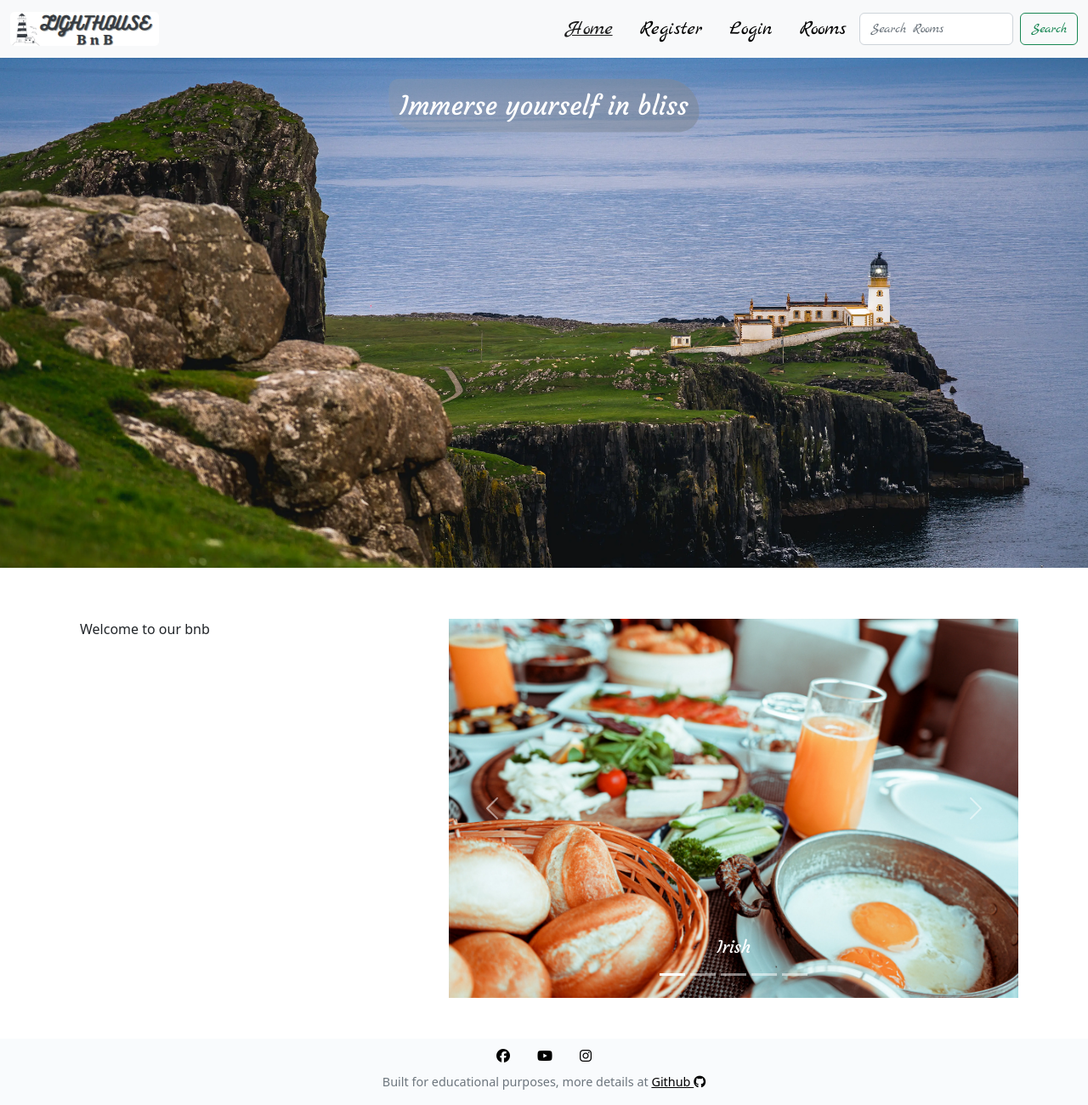
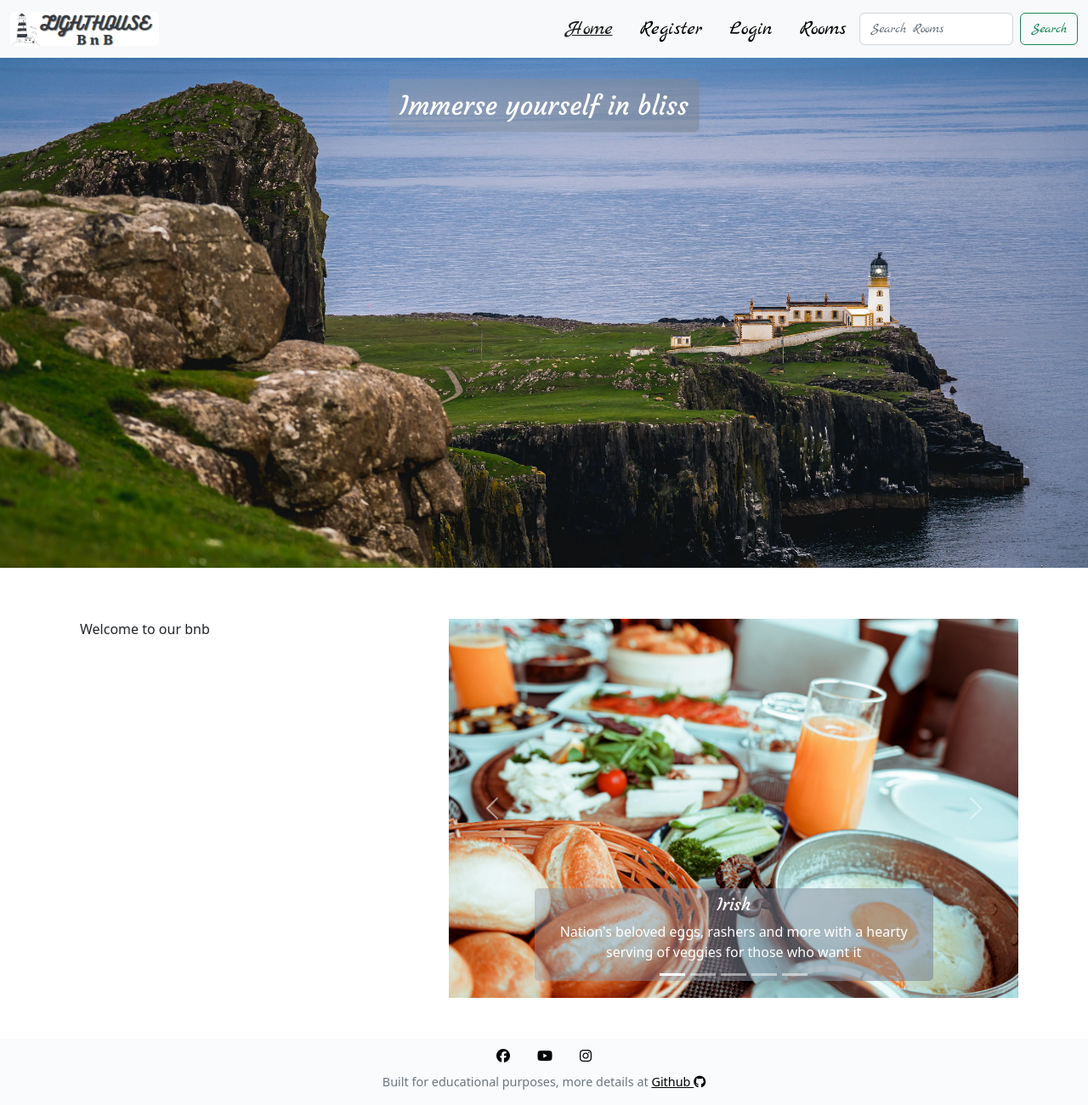
Before and after one commit to AgaToma/lighthouse-bnb, a Django app: page / in a window 1280 px wide; the page is wider, and only the part inside the window is pictured. Shown: that part at 85% size. Run offline with Django 3.2, Linux system fonts and the light colour scheme; some libraries are stand-ins or nearby versions.

Commit message:
Add shade tobreakfast description p

```diff
--- a/home/templates/home/index.html
+++ b/home/templates/home/index.html
@@ -29,9 +29,10 @@
                 <div class="carousel-inner">
                     <div class="carousel-item active">
                         <img src="{% static 'images/irish-br.webp' %}" class="d-block w-100" alt="irish breakfast">
-                        <div class="carousel-caption d-md-block">
+                        <div class="carousel-caption d-md-block motto">
                             <h5>Irish</h5>
-                            <p class="d-none">Nation's beloved eggs, rashers and more with a hearty serving of veggies
+                            <p class="d-sx-none">Nation's beloved eggs, rashers and more with a hearty serving of
+                                veggies
                                 for those who
                                 want
                                 it</p>
@@ -39,18 +40,18 @@
                     </div>
                     <div class="carousel-item">
                         <img src="{% static 'images/cont-br.webp' %}" class="d-block w-100" alt="continental brakfast">
-                        <div class="carousel-caption d-md-block">
+                        <div class="carousel-caption d-md-block motto">
                             <h5>Continental</h5>
-                            <p class="d-none">A selection of fruit, veg, toast and more for those who want something
+                            <p class="d-sx-none">A selection of fruit, veg, toast and more for those who want something
                                 different</p>
                         </div>
                     </div>
                     <div class="carousel-item">
                         <img src="{% static 'images/gluten-free.webp' %}" class="d-block w-100"
                             alt="gluten-free breakfast">
-                        <div class="carousel-caption d-md-block">
+                        <div class="carousel-caption d-md-block motto">
                             <h5>Gluten-free</h5>
-                            <p class="d-none">Hearty fruit porrigde or mix of Irish & continental with gluten-free
+                            <p class="d-sx-none">Hearty fruit porrigde or mix of Irish & continental with gluten-free
                                 bread, when gluten
                                 is
                                 not
@@ -59,9 +60,9 @@
                     </div>
                     <div class="carousel-item">
                         <img src="{% static 'images/vegan-br.webp' %}" class="d-block w-100" alt="vegan breakfast">
-                        <div class="carousel-caption d-md-block">
+                        <div class="carousel-caption d-md-block motto">
                             <h5>Vegan</h5>
-                            <p class="d-none">Fresh home made baguette with delicious sides to kick-start the day for
+                            <p class="d-sx-none">Fresh home made baguette with delicious sides to kick-start the day for
                                 those on fully
                                 plant
                                 based diet</p>
@@ -70,9 +71,9 @@
                     <div class="carousel-item">
                         <img src="{% static 'images/br-in-bed.webp' %}" class="d-block w-100"
                             alt="gluten-free breakfast">
-                        <div class="carousel-caption d-md-block">
+                        <div class="carousel-caption d-md-block motto">
                             <h5>In bed</h5>
-                            <p class="d-none">Choose any of the four options to be brough to your room! Just let our
+                            <p class="d-sx-none">Choose any of the four options to be brough to your room! Just let our
                                 staff know at
                                 least a
                                 day in advance.</p>
--- a/static/css/base.css
+++ b/static/css/base.css
@@ -111,8 +111,8 @@ header nav {
     background: linear-gradient(to right, rgba(141, 152, 169, 0.4), rgba(124, 135, 152,
                 0.6));
     padding: 1%;
-    border-radius: 15px 50px 30px;
     color: white;
+    border-radius: 5px;
 }
 
 .landing-wrapper {
@@ -171,4 +171,8 @@ p a {
     .carousel-wrapper {
         width: 100%;
     }
+
+    .motto-container {
+        margin: 5%;
+    }
 }
```
